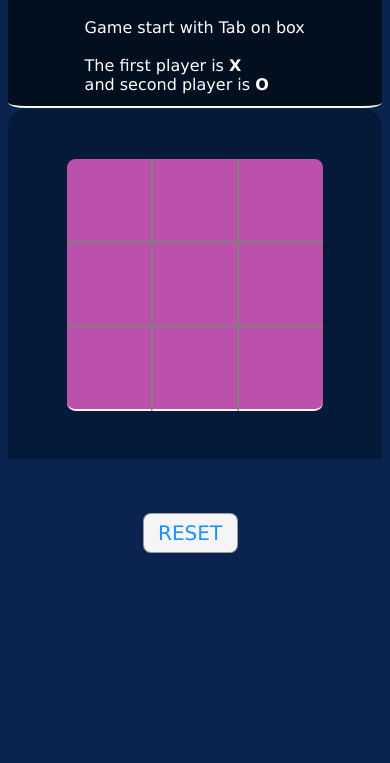
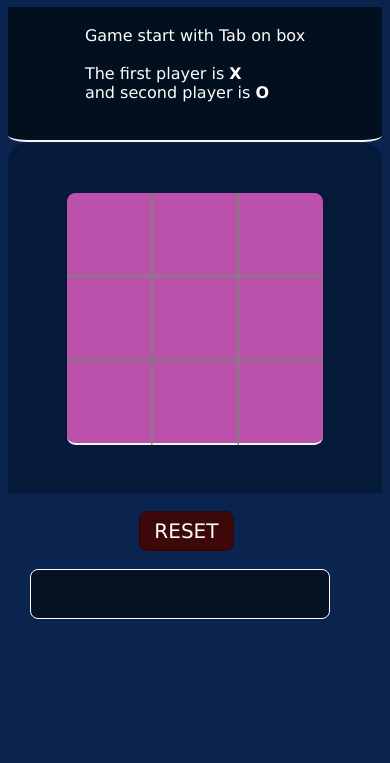
Before and after one commit to murlivishwakarma/TicTacToe, a plain HTML site: page index.html in a window 390 px wide. Shown: the part 81-844 px from the top of the page. Drawn offline with Linux system fonts and the light colour scheme.

Commit message:
Add files via upload

```diff
--- a/Tic.css
+++ b/Tic.css
@@ -1,22 +1,32 @@
 body{
     background-color:#0b244f;
     color:#fff;
-}
-
-p{  margin-left: 43%;
-    margin-bottom: -10px;
-}
-
-#main {
-
+    display: flex;
+    justify-content: center;
     align-items: center;
 }
 
-h1{
-    margin-left: 45%;
+
+
+#main {
+    width: 400px;
+      /* background-color: #fff; */
+     display: table-row;
+     justify-content: center;
+
+      align-items:center ;
 }
 
-#part1 {  color:smoke whitesmoke;
+h1{
+    margin-left: 30%;
+}
+
+#part1 {
+
+         display: flex;
+         justify-content: center;
+         align-items: center;
+          color:smoke whitesmoke;
           background-color: #020f1f;
           border-bottom: 2px solid whitesmoke;
           padding: 3px;
@@ -116,32 +126,38 @@ h1{
      width: 95px;
      height: 40px;
      border: 1px solid #020f1f60;
-     margin-left: 47%;
+     margin-left: 35%;
      border-radius: 8px;
      font-family: Verdana, Geneva, Tahoma, sans-serif;
-     background-color:whitesmoke;
-     color: dodgerblue;
+     background-color:rgb(61, 8, 8);
+     color:white;
      font-size: 20px;
      cursor: pointer;
 }
 #print1{
 
-    width:auto;
+    width:300px;
+    height: 50px;
+    background-color: #ad8080;
+    margin-left: 3rem;
+    display: flex;
+    justify-content: center;
+    align-items: center;
 
-    background-color: #430909;
 }
 
 #print{
-    background-color: #450606;
+
     font-family: Verdana, Geneva, Tahoma, sans-serif;
     color:whitesmoke;
     font-size: 20px;
-    margin-left: 46%;
+
 }
 
 #ini{
        font-family: Verdana, Geneva, Tahoma, sans-serif;
-
+       /* margin-left: 43%; */
+       /* margin-bottom: -10px; */
 }
 
 /*  MEDIA QUERIES */
@@ -149,20 +165,28 @@ h1{
 @media ( max-width:640px){
 
 
-p{  margin-left: 20%;
-    margin-bottom: -10px;
-}
 
 #main {
 
-    align-items: center;
+    width: 400px;
+
+     display: table-row;
+     justify-content: center;
+
+      align-items:center ;
 }
 
 h1{
     margin-left: 30%;
 }
 
-#part1 {  color:smoke whitesmoke;
+#part1 {
+
+
+      display: flex;
+    justify-content: center;
+    align-items: center;
+     color:smoke whitesmoke;
      background-color: #020f1f;
      border-bottom: 2px solid whitesmoke;
      padding: 3px;
@@ -189,20 +213,7 @@ h1{
 
 }
 
-/* .cell{
 
-    background-color: #bc51ac;
-    color:aqua;
-    border: none;
-    width: 80px;
-    height: 80px;
-    display: flex;
-    align-items: center;
-    justify-content: center;
-    font-size: 25px;
-    text-align: center;
-    cursor: pointer;
-} */
 
 .cell:active{
     outline: none;
@@ -262,21 +273,33 @@ h1{
      width: 95px;
      height: 40px;
      border: 1px solid #020f1f60;
-     margin-left: 36%;
+     margin-left: 35%;
      border-radius: 8px;
      font-family: Verdana, Geneva, Tahoma, sans-serif;
-     background-color:whitesmoke;
-     color: dodgerblue;
+     background-color:rgb(61, 8, 8);
+     color:white;
      font-size: 20px;
      cursor: pointer;
 }
+#print1{
+
+    width:300px;
+    height: 50px;
+    background-color: #061223;
+    margin-left: 1.4rem;
+    display: flex;
+    justify-content: center;
+    align-items: center;
+    box-sizing: border-box;
+    border: 1px solid #fff;
+    border-radius: 8px;
+
+}
 
 #print{
-    background-color: #4e0505;
     font-family: Verdana, Geneva, Tahoma, sans-serif;
     color:whitesmoke;
     font-size: 20px;
-    margin-left: 30%;
 }
 
 #ini{
@@ -285,6 +308,4 @@ h1{
 }
 
 
-
-
 }
```
Also changed, not shown: index.html (+5 -8 lines). Lines whose indentation alone changed are shown as unchanged.
